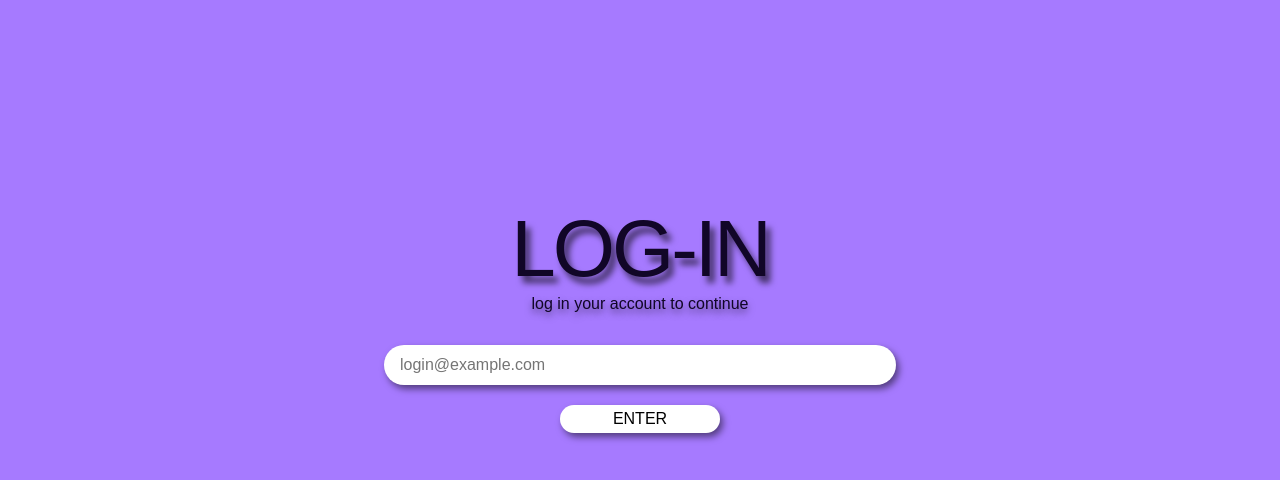
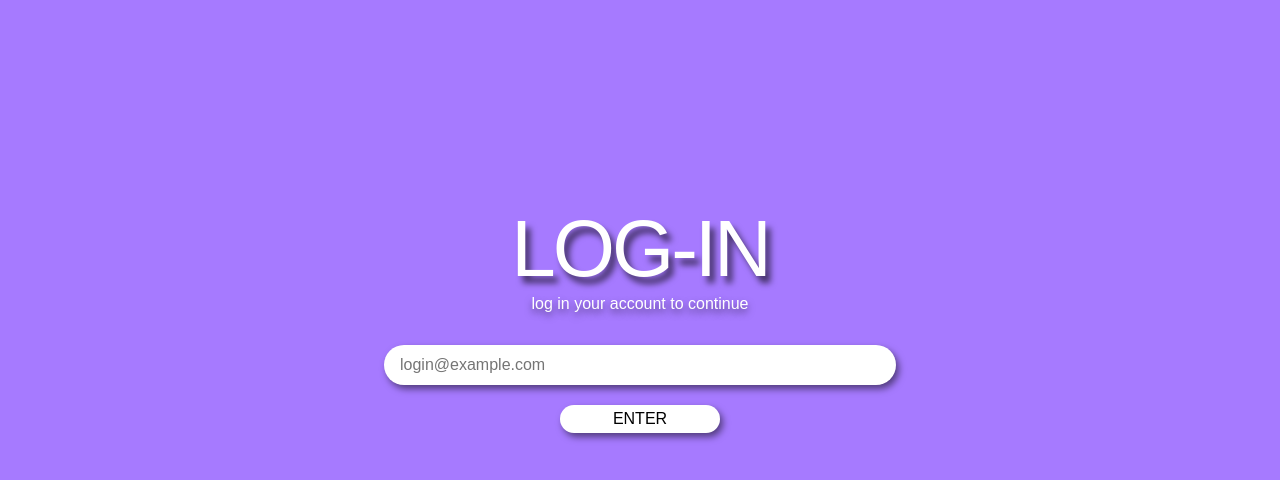
Before and after one commit to puko02/quick-task, a website: page login.html in a window 1280 px wide. Shown: the part 82-562 px from the top of the page. Drawn offline with Linux system fonts and the light colour scheme; a web font is replaced by a local one.

Commit message:
color change skibidi

```diff
--- a/styles.css
+++ b/styles.css
@@ -259,14 +259,14 @@ body.dark .subtitle{
   font-size: 5rem;
   font-weight: normal;
   letter-spacing: -3px;
-  color: #110627;
+  color: #ffffff;
   text-shadow: 5px 7px 6px rgba(0,0,0, .6);
 }
 
 .subtitle {
   font-size: 1rem;
   margin-bottom: 2rem;
-  color: #110627;
+  color: #ffffff;
   text-shadow: 0 4px 7px rgba(0,0,0, .5);
 }
 
```
